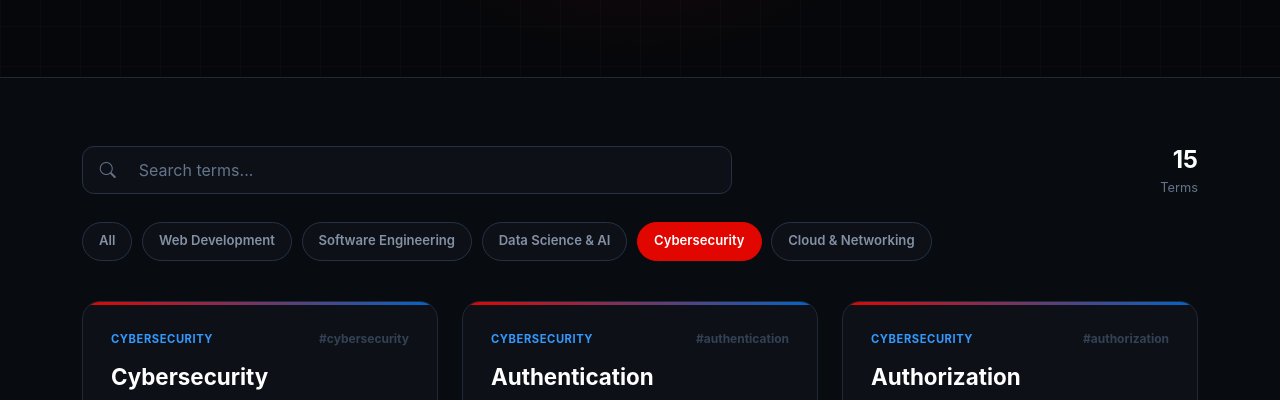
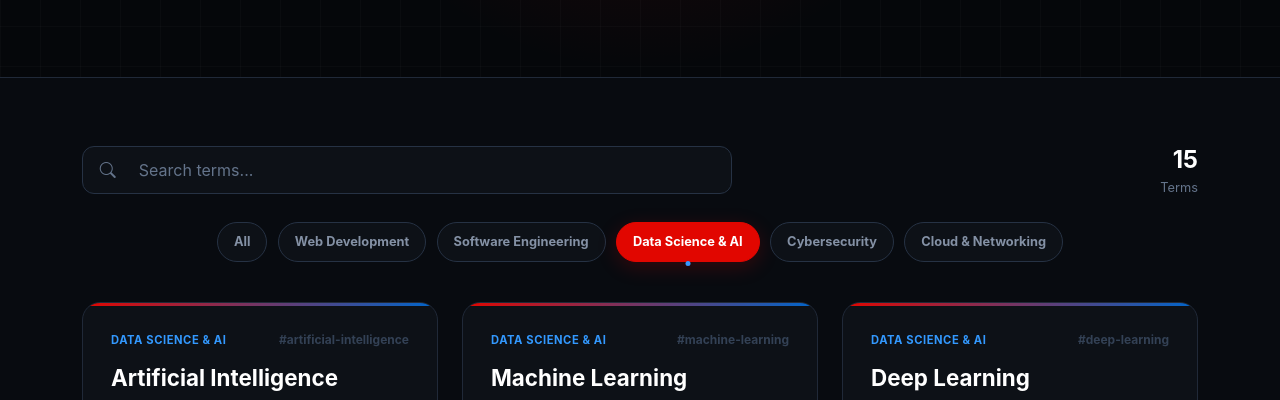
Before and after one commit to charanepuri/tech-glossary-hub-html, a plain HTML site: page pages/glossary.html in a window 1280 px wide. Both pictures are taken after a click on the element 640 px from the left and 572 px from the top of the page. Shown: the part 331-731 px from the top of the page. Drawn offline with nearby package versions, Linux system fonts and the light colour scheme.

Commit message:
feat: implement glossary category filtering

```diff
--- a/css/style.css
+++ b/css/style.css
@@ -2605,3 +2605,138 @@ body.dark-mode .hero-search .form-control::placeholder {
     box-shadow: none;
 
 }
+
+/* =========================================
+   Category Filter Buttons
+========================================= */
+
+.glossary-filter {
+
+    display: flex;
+
+    flex-wrap: wrap;
+
+    justify-content: center;
+
+    gap: 0.65rem;
+
+    margin-bottom: 2.5rem;
+
+}
+
+
+.filter-btn {
+
+    position: relative;
+
+    padding: 0.6rem 1rem;
+
+    border: 1px solid #263244;
+
+    border-radius: 50px;
+
+    background: #0d1117;
+
+    color: #8491a5;
+
+    font-size: 0.8rem;
+
+    font-weight: 650;
+
+    cursor: pointer;
+
+    transition:
+        color 0.3s ease,
+        background 0.3s ease,
+        border-color 0.3s ease,
+        transform 0.3s ease;
+
+}
+
+
+.filter-btn:hover {
+
+    border-color: #e10600;
+
+    color: #ffffff;
+
+    transform: translateY(-2px);
+
+}
+
+
+.filter-btn.active {
+
+    border-color: #e10600;
+
+    background: #e10600;
+
+    color: #ffffff;
+
+    box-shadow:
+        0 5px 20px rgba(
+            225,
+            6,
+            0,
+            0.2
+        );
+
+}
+
+
+.filter-btn.active::after {
+
+    content: "";
+
+    position: absolute;
+
+    left: 50%;
+
+    bottom: -5px;
+
+    width: 5px;
+
+    height: 5px;
+
+    border-radius: 50%;
+
+    background: #3399ff;
+
+    transform: translateX(-50%);
+
+}
+
+
+/* =========================================
+   Glossary Card Animation
+========================================= */
+
+.glossary-card {
+
+    animation:
+        glossaryCardEnter 0.35s ease both;
+
+}
+
+
+@keyframes glossaryCardEnter {
+
+    from {
+
+        opacity: 0;
+
+        transform:
+            translateY(12px);
+
+    }
+
+    to {
+
+        opacity: 1;
+
+        transform:
+            translateY(0);
+
+    }
+
+}
--- a/js/glossary.js
+++ b/js/glossary.js
@@ -3,6 +3,19 @@
    Glossary Page JavaScript
 ========================================= */
 
+
+/* =========================================
+   Global State
+========================================= */
+
+let currentCategory = "All";
+
+let currentSearch = "";
+
+
+/* =========================================
+   DOM Ready
+========================================= */
 
 document.addEventListener(
     "DOMContentLoaded",
@@ -35,21 +48,37 @@ function initializeGlossaryPage() {
 
     renderFilters();
 
-    renderGlossary(
-        glossaryData
-    );
-
     initializeSearch();
 
     initializeFilters();
 
     initializeURLParameters();
 
+    applyGlossaryFilters();
+
 }
 
 
 /* =========================================
-   Render Category Filters
+   Get Categories
+========================================= */
+
+function getGlossaryCategories() {
+
+    return [
+        ...new Set(
+            glossaryData.map(
+                (term) =>
+                    term.category
+            )
+        )
+    ];
+
+}
+
+
+/* =========================================
+   Render Filters
 ========================================= */
 
 function renderFilters() {
@@ -68,29 +97,27 @@ function renderFilters() {
 
 
     const categories =
-        [
-            ...new Set(
-                glossaryData.map(
-                    (term) =>
-                        term.category
-                )
-            )
-        ];
+        getGlossaryCategories();
 
 
-    const buttons = [
+    const allButton = `
 
-        `
         <button
             class="filter-btn active"
             data-category="All"
             type="button"
         >
+
             All
+
         </button>
-        `,
 
-        ...categories.map(
+    `;
+
+
+    const categoryButtons =
+        categories
+            .map(
                 (category) => `
 
                     <button
@@ -107,25 +134,25 @@ function renderFilters() {
 
                 `
             )
-
-    ];
+            .join("");
 
 
     filterContainer.innerHTML =
-        buttons.join("");
+        allButton +
+        categoryButtons;
 
 }
 
 
 /* =========================================
-   Short Category Name
+   Short Category Names
 ========================================= */
 
 function getShortCategoryName(
     category
 ) {
 
-    const names = {
+    const categoryNames = {
 
         "Web Development & Design":
             "Web Development",
@@ -146,8 +173,197 @@ function getShortCategoryName(
 
 
     return (
-        names[category] ||
+        categoryNames[category] ||
         category
+    );
+
+}
+
+
+/* =========================================
+   Search Initialization
+========================================= */
+
+function initializeSearch() {
+
+    const searchInput =
+        document.getElementById(
+            "glossarySearch"
+        );
+
+
+    if (!searchInput) {
+
+        return;
+
+    }
+
+
+    searchInput.addEventListener(
+        "input",
+        () => {
+
+            currentSearch =
+                searchInput.value
+                    .trim()
+                    .toLowerCase();
+
+
+            applyGlossaryFilters();
+
+        }
+    );
+
+}
+
+
+/* =========================================
+   Filter Initialization
+========================================= */
+
+function initializeFilters() {
+
+    const filterContainer =
+        document.getElementById(
+            "glossaryFilter"
+        );
+
+
+    if (!filterContainer) {
+
+        return;
+
+    }
+
+
+    filterContainer.addEventListener(
+        "click",
+        (event) => {
+
+
+            const button =
+                event.target.closest(
+                    ".filter-btn"
+                );
+
+
+            if (!button) {
+
+                return;
+
+            }
+
+
+            currentCategory =
+                button.dataset.category;
+
+
+            updateActiveFilter(
+                button
+            );
+
+
+            applyGlossaryFilters();
+
+        }
+    );
+
+}
+
+
+/* =========================================
+   Active Filter
+========================================= */
+
+function updateActiveFilter(
+    activeButton
+) {
+
+    const buttons =
+        document.querySelectorAll(
+            ".filter-btn"
+        );
+
+
+    buttons.forEach(
+        (button) => {
+
+            button.classList.remove(
+                "active"
+            );
+
+        }
+    );
+
+
+    activeButton.classList.add(
+        "active"
+    );
+
+}
+
+
+/* =========================================
+   Apply Filters
+========================================= */
+
+function applyGlossaryFilters() {
+
+    const filteredTerms =
+        glossaryData.filter(
+            (term) => {
+
+
+                /* =========================
+                   Category
+                ========================== */
+
+                const matchesCategory =
+                    currentCategory === "All" ||
+                    term.category ===
+                        currentCategory;
+
+
+                /* =========================
+                   Search
+                ========================== */
+
+                const searchableText =
+                    [
+
+                        term.term,
+
+                        term.category,
+
+                        term.definition,
+
+                        term.syntax,
+
+                        term.example
+
+                    ]
+                    .join(" ")
+                    .toLowerCase();
+
+
+                const matchesSearch =
+                    currentSearch === "" ||
+                    searchableText.includes(
+                        currentSearch
+                    );
+
+
+                return (
+                    matchesCategory &&
+                    matchesSearch
+                );
+
+            }
+        );
+
+
+    renderGlossary(
+        filteredTerms
     );
 
 }
@@ -186,10 +402,12 @@ function renderGlossary(
     }
 
 
+    /* Clear */
+
     container.innerHTML = "";
 
 
-    /* Result Count */
+    /* Update Count */
 
     if (count) {
 
@@ -199,7 +417,7 @@ function renderGlossary(
     }
 
 
-    /* No Results */
+    /* Empty State */
 
     if (
         terms.length === 0
@@ -227,7 +445,7 @@ function renderGlossary(
     }
 
 
-    /* Render Cards */
+    /* Render */
 
     container.innerHTML =
         terms
@@ -243,7 +461,7 @@ function renderGlossary(
 
 
 /* =========================================
-   Create Glossary Card
+   Create Term Card
 ========================================= */
 
 function createTermCard(
@@ -354,220 +572,6 @@ function createTermCard(
 
 
 /* =========================================
-   Search Initialization
-========================================= */
-
-function initializeSearch() {
-
-    const searchInput =
-        document.getElementById(
-            "glossarySearch"
-        );
-
-
-    if (!searchInput) {
-
-        return;
-
-    }
-
-
-    searchInput.addEventListener(
-        "input",
-        handleSearch
-    );
-
-}
-
-
-/* =========================================
-   Search Handler
-========================================= */
-
-function handleSearch() {
-
-    applyGlossaryFilters();
-
-}
-
-
-/* =========================================
-   Filter Initialization
-========================================= */
-
-function initializeFilters() {
-
-    const filterContainer =
-        document.getElementById(
-            "glossaryFilter"
-        );
-
-
-    if (!filterContainer) {
-
-        return;
-
-    }
-
-
-    filterContainer.addEventListener(
-        "click",
-        (event) => {
-
-
-            const button =
-                event.target.closest(
-                    ".filter-btn"
-                );
-
-
-            if (!button) {
-
-                return;
-
-            }
-
-
-            setActiveFilter(
-                button
-            );
-
-
-            applyGlossaryFilters();
-
-        }
-    );
-
-}
-
-
-/* =========================================
-   Set Active Filter
-========================================= */
-
-function setActiveFilter(
-    activeButton
-) {
-
-    document
-        .querySelectorAll(
-            ".filter-btn"
-        )
-        .forEach(
-            (button) => {
-
-                button.classList.remove(
-                    "active"
-                );
-
-            }
-        );
-
-
-    activeButton.classList.add(
-        "active"
-    );
-
-}
-
-
-/* =========================================
-   Apply Search + Category
-========================================= */
-
-function applyGlossaryFilters() {
-
-    const searchInput =
-        document.getElementById(
-            "glossarySearch"
-        );
-
-
-    const searchQuery =
-        searchInput
-            ? searchInput.value
-                .trim()
-                .toLowerCase()
-            : "";
-
-
-    const activeFilter =
-        document.querySelector(
-            ".filter-btn.active"
-        );
-
-
-    const selectedCategory =
-        activeFilter
-            ? activeFilter.dataset.category
-            : "All";
-
-
-    const filteredTerms =
-        glossaryData.filter(
-            (term) => {
-
-
-                /* =========================
-                   Category Match
-                ========================== */
-
-                const categoryMatch =
-                    selectedCategory === "All" ||
-                    term.category ===
-                        selectedCategory;
-
-
-                /* =========================
-                   Searchable Content
-                ========================== */
-
-                const searchableContent =
-                    [
-
-                        term.term,
-
-                        term.category,
-
-                        term.definition,
-
-                        term.syntax,
-
-                        term.example
-
-                    ]
-                    .join(" ")
-                    .toLowerCase();
-
-
-                /* =========================
-                   Search Match
-                ========================== */
-
-                const searchMatch =
-                    searchQuery === "" ||
-                    searchableContent.includes(
-                        searchQuery
-                    );
-
-
-                return (
-                    categoryMatch &&
-                    searchMatch
-                );
-
-            }
-        );
-
-
-    renderGlossary(
-        filteredTerms
-    );
-
-}
-
-
-/* =========================================
    URL Parameters
 ========================================= */
 
@@ -591,23 +595,30 @@ function initializeURLParameters() {
         );
 
 
+    /* =========================
+       Search Parameter
+    ========================== */
+
+    if (search) {
+
+        currentSearch =
+            search
+                .trim()
+                .toLowerCase();
+
+
         const searchInput =
             document.getElementById(
                 "glossarySearch"
             );
 
 
-    /* =========================
-       Search Parameter
-    ========================== */
-
-    if (
-        search &&
-        searchInput
-    ) {
+        if (searchInput) {
 
             searchInput.value =
                 search;
+
+        }
 
     }
 
@@ -618,71 +629,55 @@ function initializeURLParameters() {
 
     if (category) {
 
-        const filterButton =
-            document.querySelector(
-                `.filter-btn[data-category="${category}"]`
+        const validCategory =
+            glossaryData.some(
+                (term) =>
+                    term.category ===
+                    category
             );
 
 
-        if (filterButton) {
+        if (validCategory) {
 
-            setActiveFilter(
-                filterButton
-            );
+            currentCategory =
+                category;
 
         }
 
     }
 
 
-    /* =========================
-       Apply Parameters
-    ========================== */
-
-    if (
-        search ||
-        category
-    ) {
-
-        applyGlossaryFilters();
-
-    }
-
-}
-
-/* =========================================
-   Highlight Search Text
-========================================= */
-
-function highlightText(
-    text,
-    query
-) {
-
-    if (!query) {
-
-        return text;
+    updateActiveFilterFromState();
 
 }
 
 
-    const escapedQuery =
-        query.replace(
-            /[.*+?^${}()|[\]\\]/g,
-            "\\$&"
+/* =========================================
+   Update Filter From State
+========================================= */
+
+function updateActiveFilterFromState() {
+
+    const buttons =
+        document.querySelectorAll(
+            ".filter-btn"
         );
 
 
-    const regex =
-        new RegExp(
-            `(${escapedQuery})`,
-            "gi"
-        );
+    buttons.forEach(
+        (button) => {
+
+            const isActive =
+                button.dataset.category ===
+                currentCategory;
 
 
-    return text.replace(
-        regex,
-        "<mark>$1</mark>"
+            button.classList.toggle(
+                "active",
+                isActive
             );
 
         }
+    );
+
+}
```
Lines whose indentation alone changed are shown as unchanged.
